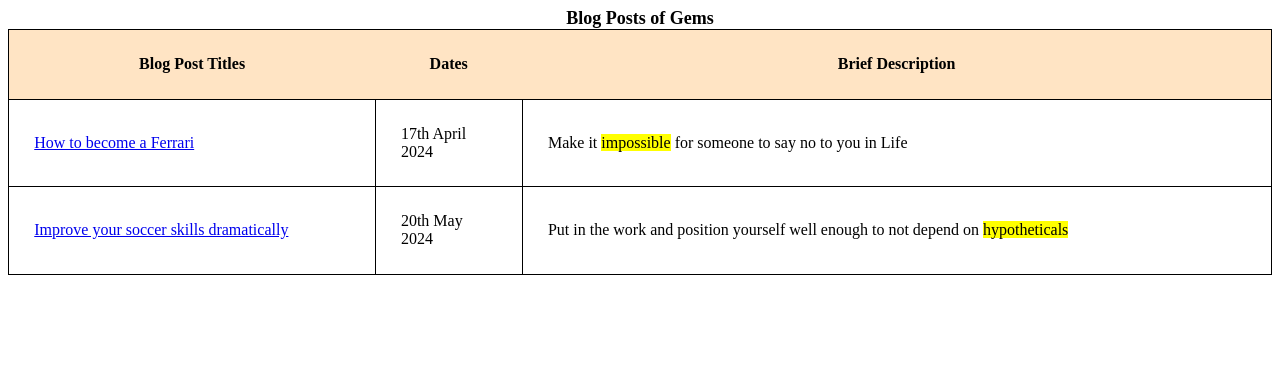
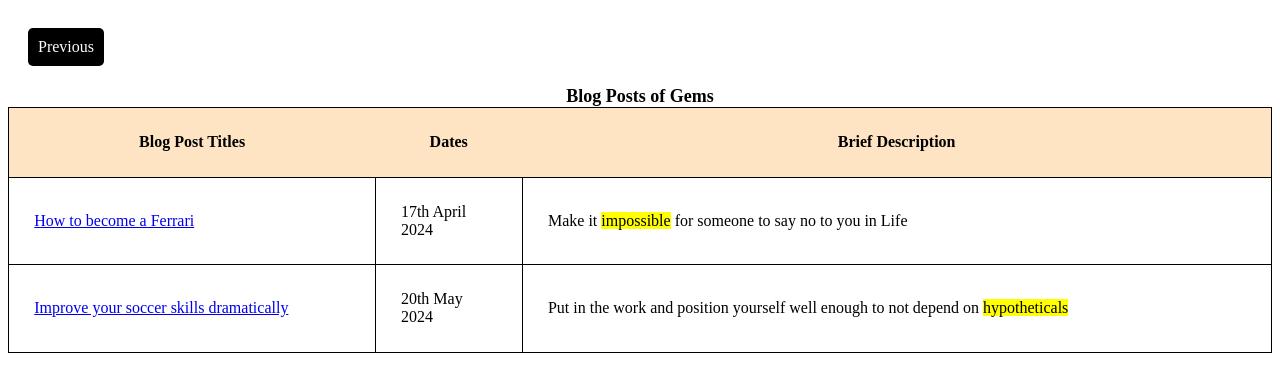
Before and after one commit to talvintawiahSectionA/Lab3, a plain HTML site: page table_of_contents.html in a window 1280 px wide. Drawn offline with Linux system fonts and the light colour scheme.

Commit message:
tweaking linking through website

```diff
--- a/content_styles.css
+++ b/content_styles.css
@@ -28,3 +28,21 @@ td {
     text-align: left;
 
 }
+
+.nav-container{
+    display: flex;
+    justify-content: space-between;
+    padding: 20px;
+}
+
+.prev{
+    text-decoration: none;
+    padding: 10px;
+    color: white;
+    background-color: black;
+    border-radius: 5px;
+}
+
+.prev:hover{
+    background-color: lightseagreen;
+}
--- a/forms_styles.css
+++ b/forms_styles.css
@@ -5,6 +5,10 @@
 body{
 
 font-family: monospace;
+}
+
+h1{
+    padding-top: 5%;
 }
 
 .input-text{
@@ -30,3 +34,16 @@ font-family: monospace;
     background-color: blue;
     color: aqua;
 }
+
+.prev{
+    margin: 10;
+    text-decoration: none;
+    padding: 10px;
+    color: white;
+    background-color: black;
+    border-radius: 5px;
+}
+
+.prev:hover{
+    background-color: lightseagreen;
+}
--- a/table_of_contents.html
+++ b/table_of_contents.html
@@ -4,6 +4,10 @@
         <link rel="stylesheet" href="content_styles.css">
     </head>
     <body>
+
+        <div class="nav-container">
+            <a class="prev" href="index.html">Previous</a>
+        </div>
         <table>
 <caption><b>Blog Posts of Gems</b> </caption>
 <thead>
```
Also changed, not shown: blog_post_form.html (+5 -1 lines).
